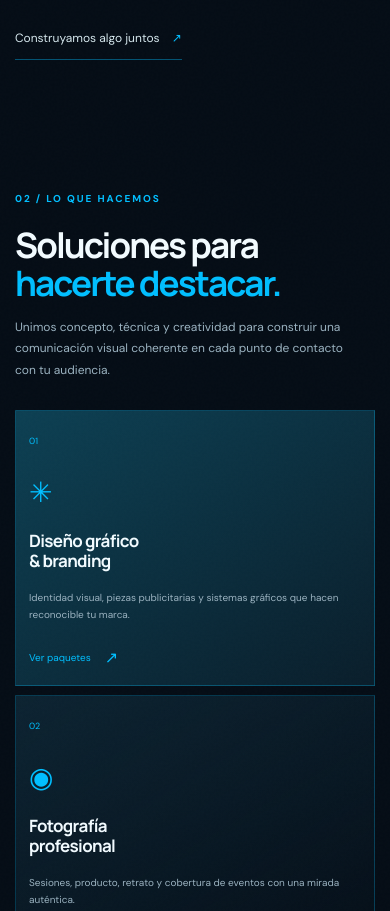
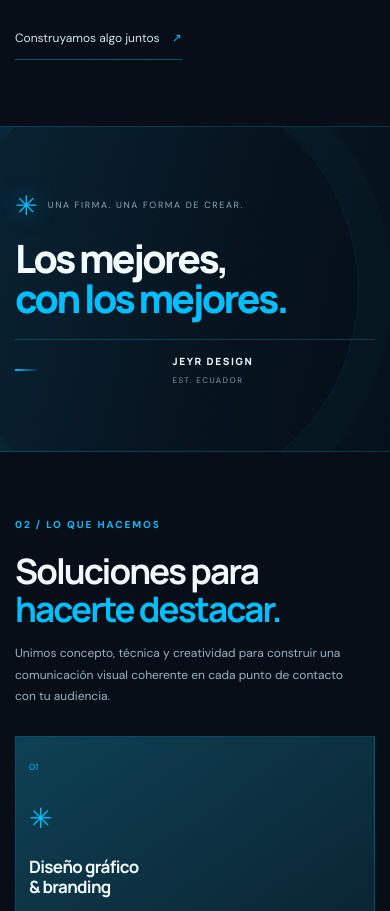
Before and after one commit to jeyrdesign/Agencia, a plain HTML site: page index.html in a window 390 px wide. Shown: the part 1440-2351 px from the top of the page. Drawn offline with Linux system fonts and the light colour scheme; no server answers.

Commit message:
Add files via upload

```diff
--- a/assets/css/style.css
+++ b/assets/css/style.css
@@ -188,3 +188,21 @@ html{scroll-behavior:smooth;scroll-padding-top:100px}
   .portfolio-event,.portfolio-item,.portfolio-placeholder { min-height:220px; }
   .portfolio-event img,.portfolio-item img,.portfolio-item video { min-height:220px; }
 }
+
+
+/* Manifiesto de marca: firma JEYR reubicada junto a la presentación institucional */
+.brand-manifesto{margin:0;padding:42px 0;background:linear-gradient(105deg,rgba(8,35,52,.96),rgba(6,19,30,.98) 58%,rgba(5,13,22,.98));border-block:1px solid rgba(0,191,255,.22);position:relative;overflow:hidden}
+.brand-manifesto:before{content:"";position:absolute;width:420px;height:420px;right:8%;top:50%;transform:translateY(-50%);border:1px solid rgba(0,191,255,.10);border-radius:50%;box-shadow:0 0 0 34px rgba(0,191,255,.018),0 0 0 82px rgba(0,191,255,.014);pointer-events:none}
+.brand-manifesto .quote-inner{min-height:190px;display:grid;grid-template-columns:1fr 2.2fr auto;align-items:center;gap:34px;position:relative;z-index:1}
+.manifesto-kicker{display:flex;align-items:center;gap:13px;color:#8ca9b8}
+.manifesto-kicker>span{font-size:32px;line-height:1;color:var(--cyan);text-shadow:0 0 22px rgba(0,191,255,.5)}
+.manifesto-kicker small,.manifesto-signature small{font-size:9px;letter-spacing:.18em;line-height:1.6}
+.brand-manifesto .quote-inner p{font:800 clamp(38px,5.1vw,66px)/.98 var(--display);letter-spacing:-.065em;margin:0;white-space:nowrap}
+.brand-manifesto .quote-inner p>span{color:#f2fbff}
+.brand-manifesto .quote-inner em{color:var(--cyan)}
+.manifesto-signature{display:flex;flex-direction:column;align-items:flex-start;gap:8px;min-width:145px;padding-left:24px;border-left:1px solid rgba(0,191,255,.3)}
+.manifesto-signature b{font:800 11px var(--display);letter-spacing:.16em;color:#e9f8fc}
+.manifesto-signature small{color:#7f9ba9}
+.signature-line{display:block;width:32px;height:2px;background:linear-gradient(90deg,var(--cyan),transparent);margin-bottom:5px}
+@media(max-width:850px){.brand-manifesto{padding:34px 0}.brand-manifesto .quote-inner{grid-template-columns:1fr auto;gap:18px 24px;min-height:170px}.manifesto-kicker{grid-column:1/-1}.brand-manifesto .quote-inner p{font-size:clamp(36px,7vw,54px)}.manifesto-signature{min-width:120px;padding-left:17px}}
+@media(max-width:560px){.brand-manifesto{padding:30px 0}.brand-manifesto .quote-inner{grid-template-columns:1fr;gap:20px;min-height:0}.manifesto-kicker{gap:10px}.manifesto-kicker>span{font-size:27px}.brand-manifesto .quote-inner p{font-size:clamp(36px,10vw,48px);white-space:normal;line-height:1.02}.manifesto-signature{border-left:0;border-top:1px solid rgba(0,191,255,.25);padding:14px 0 0;min-width:0;display:grid;grid-template-columns:auto auto;align-items:center;gap:6px 12px}.signature-line{grid-row:1/3;width:24px;margin:0}.manifesto-signature b{font-size:10px}.manifesto-signature small{font-size:8px}}
--- a/assets/js/site.js
+++ b/assets/js/site.js
@@ -38,7 +38,7 @@ function renderPortfolio(items) {
   grid.innerHTML = items.slice(0,9).map((x,i) => {
     const cover=x.coverUrl||x.mediaUrl||x.imageUrl||"";
     const count=Number(x.galleryCount??x.galleryImages?.length??0);
-    return `<a class="portfolio-item portfolio-event" href="galeria.html?id=${encodeURIComponent(x.id)}" target="_blank" rel="noopener" aria-label="Abrir galería ${esc(x.title)}">
+    return `<a class="portfolio-item portfolio-event" href="galeria.html?id=${encodeURIComponent(x.id)}" aria-label="Abrir galería ${esc(x.title)}">
       ${cover ? `<img src="${esc(cover)}" alt="${esc(x.title)}" loading="lazy">` : `<div class="portfolio-event-empty">JEYR DESIGN</div>`}
       <div class="portfolio-caption"><small>${esc(x.category || "PROYECTO")} · ${count} FOTOGRAFÍAS</small><b>${esc(x.title || "JEYR DESIGN")}</b><span class="portfolio-open">Ver galería ↗</span></div>
     </a>`;
--- a/index.html
+++ b/index.html
@@ -21,7 +21,7 @@
     <a class="brand" href="#inicio" aria-label="JEYR DESIGN inicio"><img class="brand-logo-mark" src="assets/img/jeyr-logo.svg" alt="JEYR DESIGN"></a>
     <button class="menu-toggle" id="menu-toggle" aria-label="Abrir menú">☰</button>
     <nav id="main-nav">
-      <a href="#nosotros">Nosotros</a><a href="#servicios">Servicios</a><a href="#portafolio">Portafolio</a><a href="paquetes/index.html" target="_blank" rel="noopener">Paquetes ↗</a><a href="#contacto" class="nav-cta">Hablemos <span>↗</span></a>
+      <a href="#nosotros">Nosotros</a><a href="#servicios">Servicios</a><a href="#portafolio">Portafolio</a><a href="paquetes/index.html">Paquetes ↗</a><a href="#contacto" class="nav-cta">Hablemos <span>↗</span></a>
     </nav>
   </header>
 
@@ -50,13 +50,21 @@
 
     </section>
 
+    <section class="quote-band brand-manifesto" aria-label="Firma de marca JEYR DESIGN">
+      <div class="section-wrap quote-inner">
+        <div class="manifesto-kicker"><span aria-hidden="true">✳</span><small>UNA FIRMA. UNA FORMA DE CREAR.</small></div>
+        <p><span>Los mejores,</span><br><em>con los mejores.</em></p>
+        <div class="manifesto-signature"><span class="signature-line"></span><b>JEYR DESIGN</b><small>EST. ECUADOR</small></div>
+      </div>
+    </section>
+
     <section class="services section-wrap" id="servicios">
       <div class="section-heading"><div><div class="section-kicker">02 / LO QUE HACEMOS</div><h2>Soluciones para<br><em>hacerte destacar.</em></h2></div><p>Unimos concepto, técnica y creatividad para construir una comunicación visual coherente en cada punto de contacto con tu audiencia.</p></div>
       <div class="service-grid">
-        <a class="service-card service-feature" href="paquetes/diseno.html" target="_blank" rel="noopener" aria-label="Abrir paquetes de diseño gráfico y branding en una nueva pestaña"><span class="service-number">01</span><div class="service-icon">✳</div><h3>Diseño gráfico<br>&amp; branding</h3><p>Identidad visual, piezas publicitarias y sistemas gráficos que hacen reconocible tu marca.</p><span class="service-action">Ver paquetes <b>↗</b></span></a>
-        <a class="service-card" href="paquetes/fotografia.html" target="_blank" rel="noopener" aria-label="Abrir paquetes de fotografía en una nueva pestaña"><span class="service-number">02</span><div class="service-icon">◉</div><h3>Fotografía<br>profesional</h3><p>Sesiones, producto, retrato y cobertura de eventos con una mirada auténtica.</p><span class="service-action">Ver paquetes <b>↗</b></span></a>
-        <a class="service-card" href="paquetes/audiovisual.html" target="_blank" rel="noopener" aria-label="Abrir paquetes audiovisuales en una nueva pestaña"><span class="service-number">03</span><div class="service-icon">▷</div><h3>Producción<br>audiovisual</h3><p>Videos, reels y contenido pensado para contar historias y captar atención.</p><span class="service-action">Ver paquetes <b>↗</b></span></a>
-        <a class="service-card" href="paquetes/digitales.html" target="_blank" rel="noopener" aria-label="Abrir paquetes digitales en una nueva pestaña"><span class="service-number">04</span><div class="service-icon">⌘</div><h3>Paquetes<br>Digitales</h3><p>Creatividad para redes sociales, campañas y comunicación institucional.</p><span class="service-action">Ver paquetes <b>↗</b></span></a>
+        <a class="service-card service-feature" href="paquetes/diseno.html" aria-label="Abrir paquetes de diseño gráfico y branding en una nueva pestaña"><span class="service-number">01</span><div class="service-icon">✳</div><h3>Diseño gráfico<br>&amp; branding</h3><p>Identidad visual, piezas publicitarias y sistemas gráficos que hacen reconocible tu marca.</p><span class="service-action">Ver paquetes <b>↗</b></span></a>
+        <a class="service-card" href="paquetes/fotografia.html" aria-label="Abrir paquetes de fotografía en una nueva pestaña"><span class="service-number">02</span><div class="service-icon">◉</div><h3>Fotografía<br>profesional</h3><p>Sesiones, producto, retrato y cobertura de eventos con una mirada auténtica.</p><span class="service-action">Ver paquetes <b>↗</b></span></a>
+        <a class="service-card" href="paquetes/audiovisual.html" aria-label="Abrir paquetes audiovisuales en una nueva pestaña"><span class="service-number">03</span><div class="service-icon">▷</div><h3>Producción<br>audiovisual</h3><p>Videos, reels y contenido pensado para contar historias y captar atención.</p><span class="service-action">Ver paquetes <b>↗</b></span></a>
+        <a class="service-card" href="paquetes/digitales.html" aria-label="Abrir paquetes digitales en una nueva pestaña"><span class="service-number">04</span><div class="service-icon">⌘</div><h3>Paquetes<br>Digitales</h3><p>Creatividad para redes sociales, campañas y comunicación institucional.</p><span class="service-action">Ver paquetes <b>↗</b></span></a>
       </div>
     </section>
 
@@ -70,9 +78,6 @@
       <p class="dynamic-note" id="portfolio-note">Pronto encontrarás aquí nuestros proyectos destacados.</p>
     </section>
 
-    <section class="quote-band"><div class="section-wrap quote-inner"><span>✳</span><p>Los mejores,<br><em>con los mejores.</em></p><small>JEYR DESIGN / EST. ECUADOR</small></div></section>
-
-
 
     <section class="brands-section section-wrap" id="marcas"><div class="section-kicker">05 / CONFIANZA QUE SE CONSTRUYE</div><div class="brands-head"><h2>Marcas con las<br>que hemos <em>trabajado.</em></h2><p>Alianzas que se transforman en ideas, proyectos y resultados. Estas son algunas de las marcas que han confiado en nuestro trabajo.</p></div><div class="brands-panel"><div class="brands-row" id="brands-row"><div class="brand-tile brand-placeholder">Tu marca podría estar aquí</div><div class="brand-tile brand-placeholder">Creamos juntos</div><div class="brand-tile brand-placeholder">JEYR DESIGN</div></div></div></section>
 
@@ -81,7 +86,7 @@
       <form id="contact-form" class="contact-form"><label>Tu nombre<input name="name" required minlength="2" placeholder="¿Cómo te llamas?"></label><label>Correo electrónico<input name="email" type="email" placeholder="correo@ejemplo.com"></label><label>WhatsApp / Teléfono<input name="phone" placeholder="+593..."></label><label>¿Qué necesitas?<select name="service"><option value="">Selecciona un servicio</option><option>Diseño gráfico y branding</option><option>Fotografía profesional</option><option>Producción audiovisual</option><option>Paquetes Digitales</option><option>Otro proyecto</option></select></label><label>Cuéntanos un poco más<textarea name="message" required minlength="5" rows="4" placeholder="Describe brevemente tu idea..."></textarea></label><button class="btn btn-primary" type="submit">Enviar consulta <span>↗</span></button><p class="form-status" id="form-status" role="status">También puedes escribirnos directamente por WhatsApp.</p></form>
     </section>
   </main>
-  <footer class="site-footer"><a class="brand" href="#inicio" aria-label="JEYR DESIGN inicio"><img class="brand-logo-mark" src="assets/img/jeyr-logo.svg" alt="JEYR DESIGN"></a><p>Los mejores, con los mejores.</p><div><a href="#servicios">Servicios</a><a href="paquetes/index.html" target="_blank" rel="noopener">Paquetes ↗</a><a href="#portafolio">Portafolio</a><a href="https://www.instagram.com/jeyrdesign/" target="_blank" rel="noopener">Instagram ↗</a></div><small>© <span id="year"></span> JEYR DESIGN. Todos los derechos reservados.</small></footer>
+  <footer class="site-footer"><a class="brand" href="#inicio" aria-label="JEYR DESIGN inicio"><img class="brand-logo-mark" src="assets/img/jeyr-logo.svg" alt="JEYR DESIGN"></a><p>Los mejores, con los mejores.</p><div><a href="#servicios">Servicios</a><a href="paquetes/index.html">Paquetes ↗</a><a href="#portafolio">Portafolio</a><a href="https://www.instagram.com/jeyrdesign/" target="_blank" rel="noopener">Instagram ↗</a></div><small>© <span id="year"></span> JEYR DESIGN. Todos los derechos reservados.</small></footer>
   <a class="whatsapp-float" id="whatsapp-float" href="https://wa.me/593980478748" target="_blank" rel="noopener" aria-label="Escribir por WhatsApp">◔</a>
   <script type="module" src="assets/js/site.js"></script>
   <script src="assets/js/motion.js" defer></script>
```
